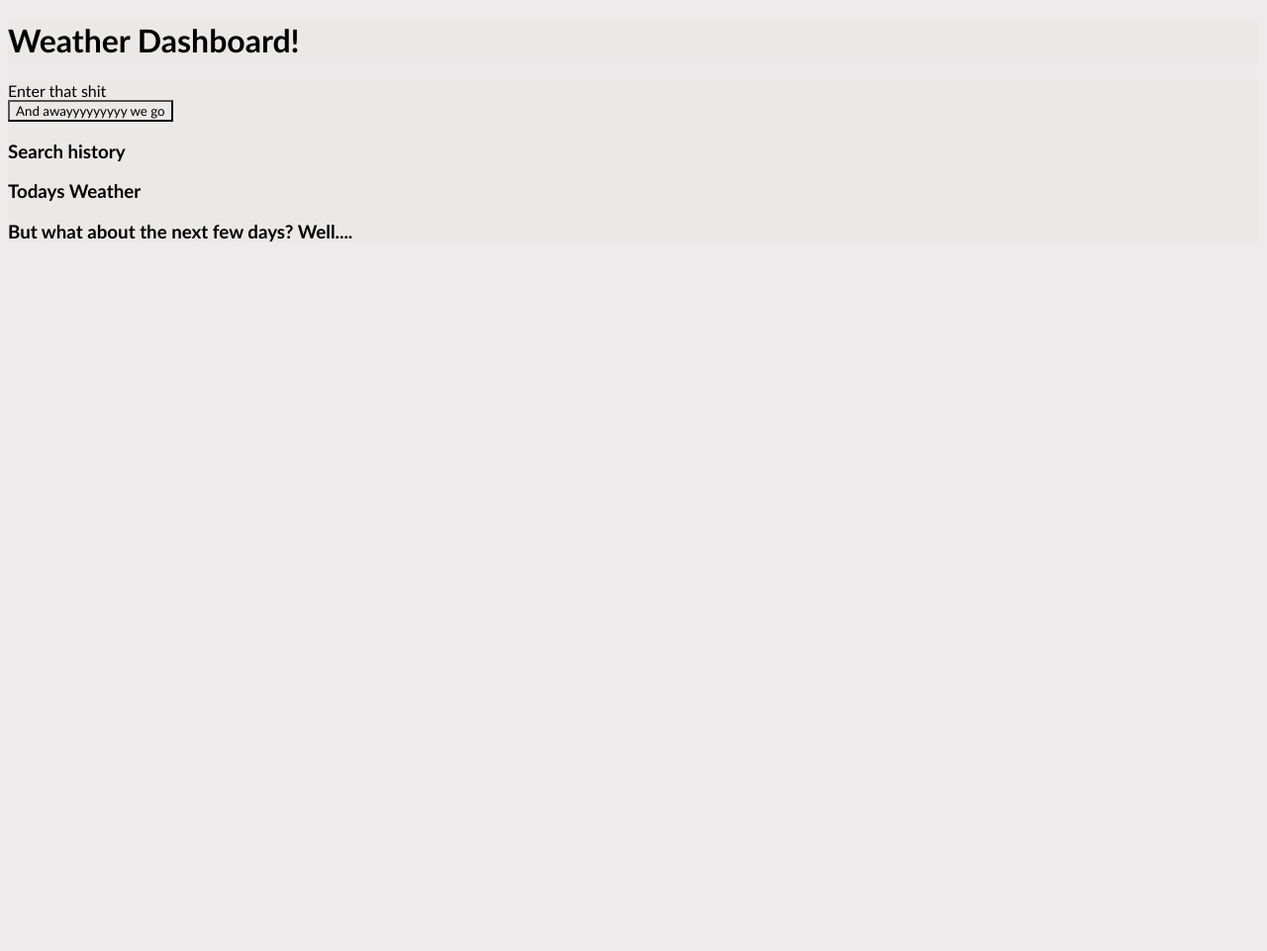
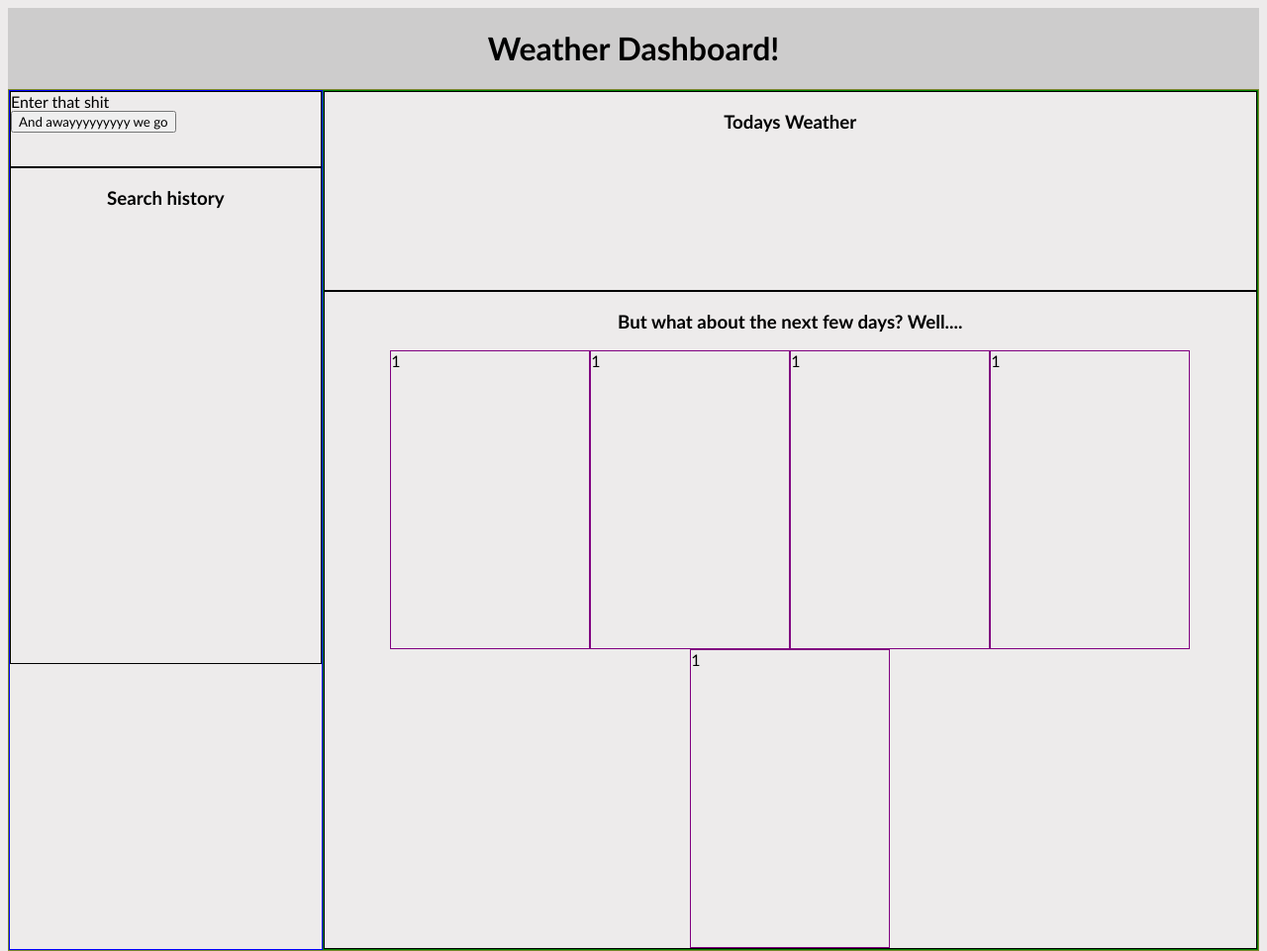
Before and after one commit to kalaniJ94/Weather-App, a plain HTML site: page index.html in a window 1280 px wide. Shown: the whole page at 99% size. Before the commit the page ends 800 px from the top, so only its background shows below. Drawn offline with Linux system fonts and the light colour scheme.

Commit message:
CSS Framework

```diff
--- /dev/null
+++ b/Assets/CSS/style.scss
@@ -0,0 +1,88 @@
+$white: #ebe9e9e2;
+$grey: #4c5350;
+$gold: #79872b;
+$box: #9f9f9f6b;
+$border: solid black 1px;
+
+
+* {
+    font-family: 'Gill Sans', 'Gill Sans MT', Calibri, 'Trebuchet MS', sans-serif;
+    justify-content: center;
+}
+
+body {
+    background-color: $white;
+}
+
+header {
+    background-color: $box;
+    display: flex;
+    flex-direction: row;
+    justify-content: center;
+}
+
+main {
+    border: $gold solid 1px;
+    display: flex;
+    flex-direction: row;
+    flex-wrap: nowrap;
+
+}
+
+aside {
+    border: blue solid 1px;
+    width: 25%;
+
+
+    #searchField {
+        border: $border;
+        height: 75px;
+    }
+
+    #searchHistory {
+        border: $border;
+        height: 500px;
+            h3{
+                display: flex;
+         }
+    }
+}
+
+section {
+    border: green solid 1px;
+    width: 75%;
+
+    #currentWeather {
+        border: $border;
+        height: 200px;
+        h3{
+            display: flex;
+        }
+    }
+
+    #futureWeather {
+        border: $border;
+        display: flex;
+        flex: row;
+        flex-wrap: wrap;
+
+        #futureWeather h3{
+            width: 100%;
+            color: #4c5350;
+
+        }
+    }
+
+    #forecastCtn{
+        display: flex;
+        flex-wrap: wrap;
+        flex-direction: row;
+    }
+
+    .forecast{
+        border: purple solid 1px;
+        width: 200px;
+        height: 300px;
+    }
+
+}
--- a/index.html
+++ b/index.html
@@ -5,7 +5,7 @@
     <meta charset="UTF-8">
     <meta name="viewport" content="width=device-width, initial-scale=1.0">
     <title>5 Day Forecast</title>
-    <link rel="stylesheet" href="Assets/style.css">
+    <link rel="stylesheet" href="Assets/CSS/style.css">
 </head>
 
 <body>
@@ -17,6 +17,7 @@
     </header>
     <main>
         <!-- On the left side we have a search form "Search for a city", which will have an input and a search button. Button will need an id for event listener, and the search field will need a id for the text grabber. -->
+        <aside>
             <div id="searchField">
                 <div id="searchInput">
                     <form>Enter that shit</form>
@@ -30,21 +31,24 @@
                 <h3>Search history</h3>
                 <div id="textArea"></div>
             </div>
+        </aside>
         <!-- Next to the search card, the rest of the space below header will be taken up by a display div, showing the City chosen, the date, an icon to indicate weather, and temp, wind, and humidity. -->
+        <section>
             <div id="currentWeather">
                 <h3>Todays Weather</h3>
             </div>
             <!-- Finally below that, Ill have a 5 day forecast (which should also be a h3). THis will be five cards displayed in a row, showing date, an icon for the weather, temp, wind and humidity. -->
             <div id="futureWeather">
                 <h3>But what about the next few days? Well....</h3>
-            <div id="1"></div>
-            <div id="2"></div>
-            <div id="3"></div>
-            <div id="4"></div>
-            <div id="5"></div>
-
+                <div id="forecastCtn">
+                    <div class="forecast" id="1">1</div>
+                    <div class="forecast" id="2">1</div>
+                    <div class="forecast" id="3">1</div>
+                    <div class="forecast" id="4">1</div>
+                    <div class="forecast" id="5">1</div>
                 </div>
-
+            </div>
+        </section>
     </main>
 
 
```
Also changed, not shown: Assets/CSS/style.css (added), Assets/style.css (deleted), style.css (deleted), style.scss (deleted), 3 other files. Lines whose indentation alone changed are shown as unchanged.
